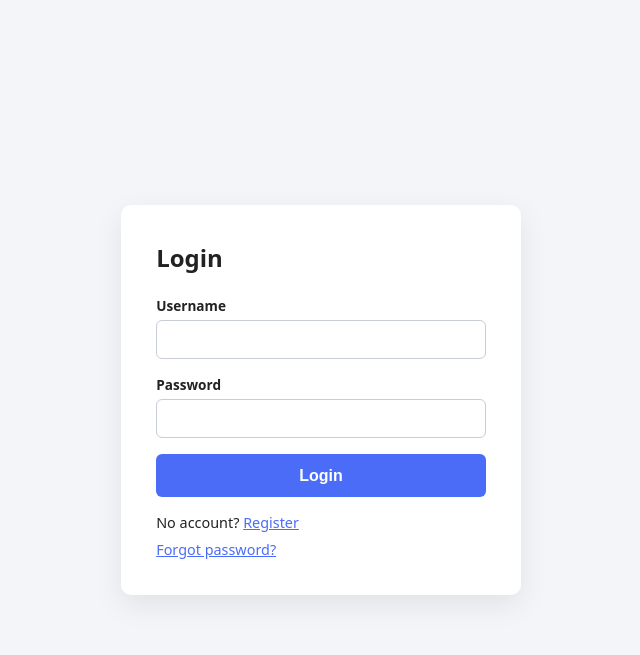
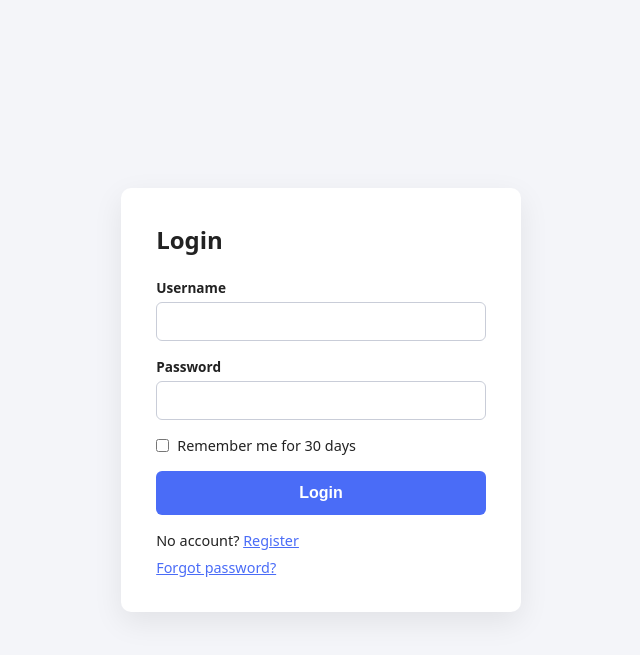
Before and after one commit to mojienjoyment/message-app, a PHP site: page /login.php in a window 1280 px wide. Shown: the top 655 px of the page, without its empty margins (319-959 px from the left). Run offline with PHP 8.4, Linux system fonts and the light colour scheme; a stand-in replaces the project's code that opens the database connection.

Commit message:
add remember-me: userid|HMAC cookie + auto session restore via auth.php

```diff
--- /dev/null
+++ b/auth.php
@@ -0,0 +1,33 @@
+<?php
+/* Shared auth bootstrap:
+   - starts the session
+   - loads db.php (connection) + config.php ($hmac_key)
+   - !session + valid remember-me cookie  →  grant a session
+*/
+session_start();
+require_once 'db.php';
+require_once 'config.php';
+
+if (!isset($_SESSION['user_id']) && isset($_COOKIE['remember_me'])) {
+    $parts = explode('|', $_COOKIE['remember_me'], 2);
+
+    if (count($parts) === 2 && ctype_digit($parts[0])) {
+        [$cookieUid, $cookieHmac] = $parts;
+        $expectedHmac = hash_hmac('sha256', $cookieUid, $hmac_key);
+
+        // timing-safe comparison — never use == for hashes
+        if (hash_equals($expectedHmac, $cookieHmac)) {
+            $stmt = $pdo->prepare('SELECT id, name, username, email FROM users WHERE id = ?');
+            $stmt->execute([(int) $cookieUid]);
+            $u = $stmt->fetch();
+
+            if ($u) {
+                session_regenerate_id(true);   // no session fixation
+                $_SESSION['user_id'] = $u['id'];
+                $_SESSION['name'] = $u['name'];
+                $_SESSION['username'] = $u['username'];
+                $_SESSION['email'] = $u['email'];
+            }
+        }
+    }
+}
--- a/delete.php
+++ b/delete.php
@@ -1,6 +1,5 @@
 <?php
-session_start();
-require 'db.php';
+require 'auth.php';
 
 // must be logged in
 if (!isset($_SESSION['user_id'])) {
--- a/index.php
+++ b/index.php
@@ -1,6 +1,5 @@
 <?php
-session_start();
-require 'db.php';
+require 'auth.php';
 
 $loggedIn = isset($_SESSION['user_id']);
 $error = $success = '';
--- a/login.php
+++ b/login.php
@@ -1,6 +1,5 @@
 <?php
-session_start();
-require 'db.php';
+require 'auth.php';   // session + db + config + remember-me auto-login
 
 // Already logged in? Go straight to the panel
 if (isset($_SESSION['user_id'])) {
@@ -37,6 +36,16 @@ if ($_SERVER['REQUEST_METHOD'] === 'POST') {
       $_SESSION['name'] = $user['name'];
       $_SESSION['username'] = $user['username'];
       $_SESSION['email'] = $user['email'];
+      // ✅ remember me → userid|HMAC cookie, 30 days
+      if (!empty($_POST['remember_me'])) {
+        $cookieValue = $user['id'] . '|' . hash_hmac('sha256', (string) $user['id'], $hmac_key);
+        setcookie('remember_me', $cookieValue, [
+          'expires' => time() + 30 * 24 * 60 * 60,
+          'path' => '/',
+          'httponly' => true,
+          'samesite' => 'Lax',
+        ]);
+      }
 
       $success = true;
     } else {
@@ -45,7 +54,15 @@ if ($_SERVER['REQUEST_METHOD'] === 'POST') {
   }
 
   // ── LOG THE ATTEMPT (Success or Fail) ──────────────────
-  $ip = $_SERVER['REMOTE_ADDR'] ?? '';
+  function get_ip()
+  {
+
+    if (isset($_SERVER['HTTP_X_FORWARDED_FOR'])) {
+      return $_SERVER['HTTP_X_FORWARDED_FOR'];
+    }
+    return $_SERVER['REMOTE_ADDR'] ?? '';
+  }
+  $ip = get_ip();
   $ua = $_SERVER['HTTP_USER_AGENT'] ?? null;
   $referrer = $_SERVER['HTTP_REFERER'] ?? null;
 
@@ -98,7 +115,12 @@ if ($_SERVER['REQUEST_METHOD'] === 'POST') {
       <form method="post" action="login.php">
         <label>Username <input name="username" required></label>
         <label>Password <input type="password" name="password" required></label>
+        <label class="remember">
+          <input type="checkbox" name="remember_me" value="1">
+          Remember me for 30 days
+        </label>
         <button type="submit">Login</button>
+
       </form>
       <p style="margin-top:1rem;font-size:.9rem;">No account? <a href="register.php">Register</a></p>
       <p style="margin-top:.5rem;font-size:.9rem;"><a href="forgot-password.php">Forgot password?</a></p>
--- a/logout.php
+++ b/logout.php
@@ -19,7 +19,10 @@ if (ini_get('session.use_cookies')) {
         $p['httponly']
     );
 }
-
+// 2b) delete the remember-me cookie too
+if (isset($_COOKIE['remember_me'])) {
+    setcookie('remember_me', '', time() - 3600, '/');
+}
 // 3) destroy the session data on the server — the old ID is now dead
 session_destroy();
 
--- a/panel.php
+++ b/panel.php
@@ -1,6 +1,5 @@
 <?php
-session_start();
-require 'db.php';
+require 'auth.php';
 
 // 🔒 Guard: no login session → go to login
 if (!isset($_SESSION['user_id'])) {
--- a/styles.css
+++ b/styles.css
@@ -269,3 +269,19 @@ body.page-users .wrap { max-width: 900px; }
 #toast.err  { background: #b3261e; }
 #toast.ok::before  { content: '✅  '; }
 #toast.err::before { content: '⚠️  '; }
+
+label.remember {
+  display: flex;
+  align-items: center;
+  gap: .5rem;
+  font-size: .9rem;
+  font-weight: 500;
+  margin-bottom: 1rem;
+  cursor: pointer;
+}
+label.remember input[type="checkbox"] {
+  display: inline;
+  width: auto;
+  margin: 0;
+  accent-color: #4a6cf7;
+}
```
